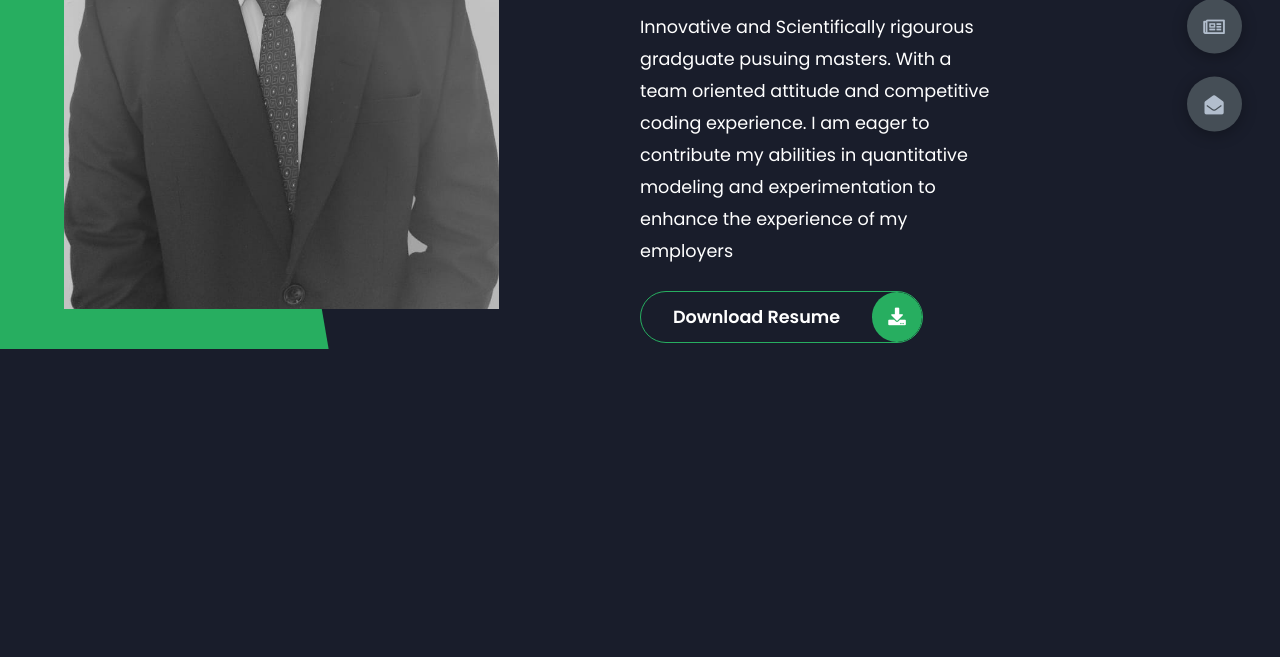
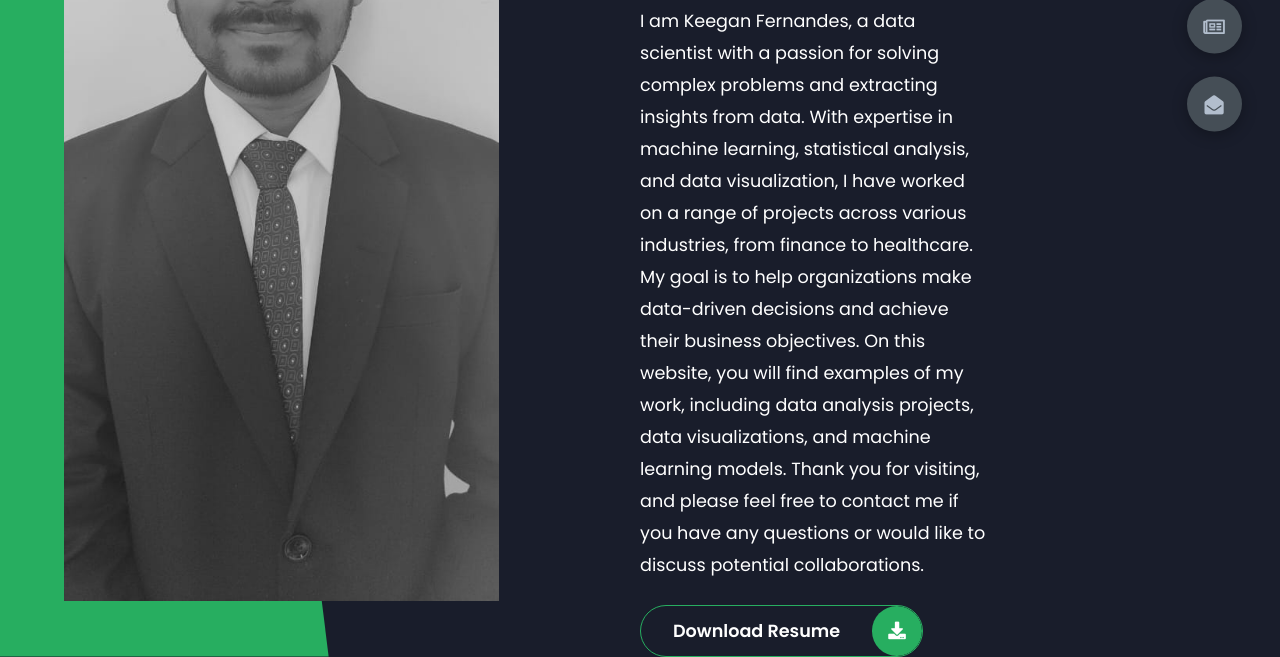
Before and after one commit to KeeganFernandesWork/KeeganFernandesDataScience, a plain HTML site: page index.html in a window 1280 px wide. Shown: the part 451-1108 px from the top of the page. Before the commit the page ends 800 px from the top, so only its background shows below. Drawn offline with Linux system fonts and the light colour scheme.

Commit message:
Changing Intro

```diff
--- a/index.html
+++ b/index.html
@@ -30,7 +30,7 @@
                     A Data Scientist And<span> Machine Learning Engineer</span>
                 </h1>
                 <p>
-                    Innovative and Scientifically rigourous gradguate pusuing masters. With a team oriented attitude and competitive coding experience. I am eager to contribute my abilities in quantitative modeling and experimentation to enhance the experience of my employers
+                    I am Keegan Fernandes, a data scientist with a passion for solving complex problems and extracting insights from data. With expertise in machine learning, statistical analysis, and data visualization, I have worked on a range of projects across various industries, from finance to healthcare. My goal is to help organizations make data-driven decisions and achieve their business objectives. On this website, you will find examples of my work, including data analysis projects, data visualizations, and machine learning models. Thank you for visiting, and please feel free to contact me if you have any questions or would like to discuss potential collaborations.
                 </p>
                 <div class="btn-con">
                     <a  href = "Resume.pdf" target = "_blank" class="main-btn" >
```
